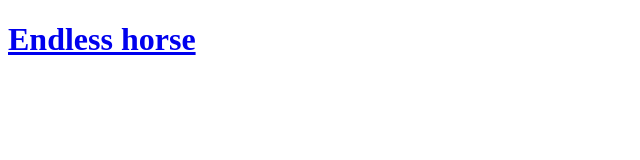
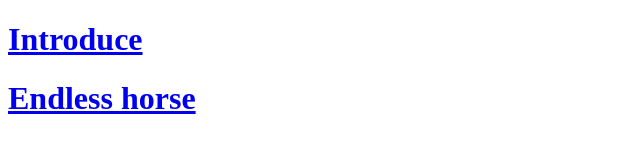
Before and after one commit to pkui/web-demo, a plain HTML site: page index.html in a window 1280 px wide. Shown: the whole page, without its empty margins (0-640 px from the left). Drawn offline with Linux system fonts and the light colour scheme.

Commit message:
Update index.html

```diff
--- a/index.html
+++ b/index.html
@@ -6,6 +6,7 @@
     <title>Web demo</title>
   </head>
   <body>
+    <h1><a href="./introduce.html">Introduce</a></h1>
     <h1><a href="./endlesshorse.html">Endless horse</a></h1>
   </body>
 </html>
```
